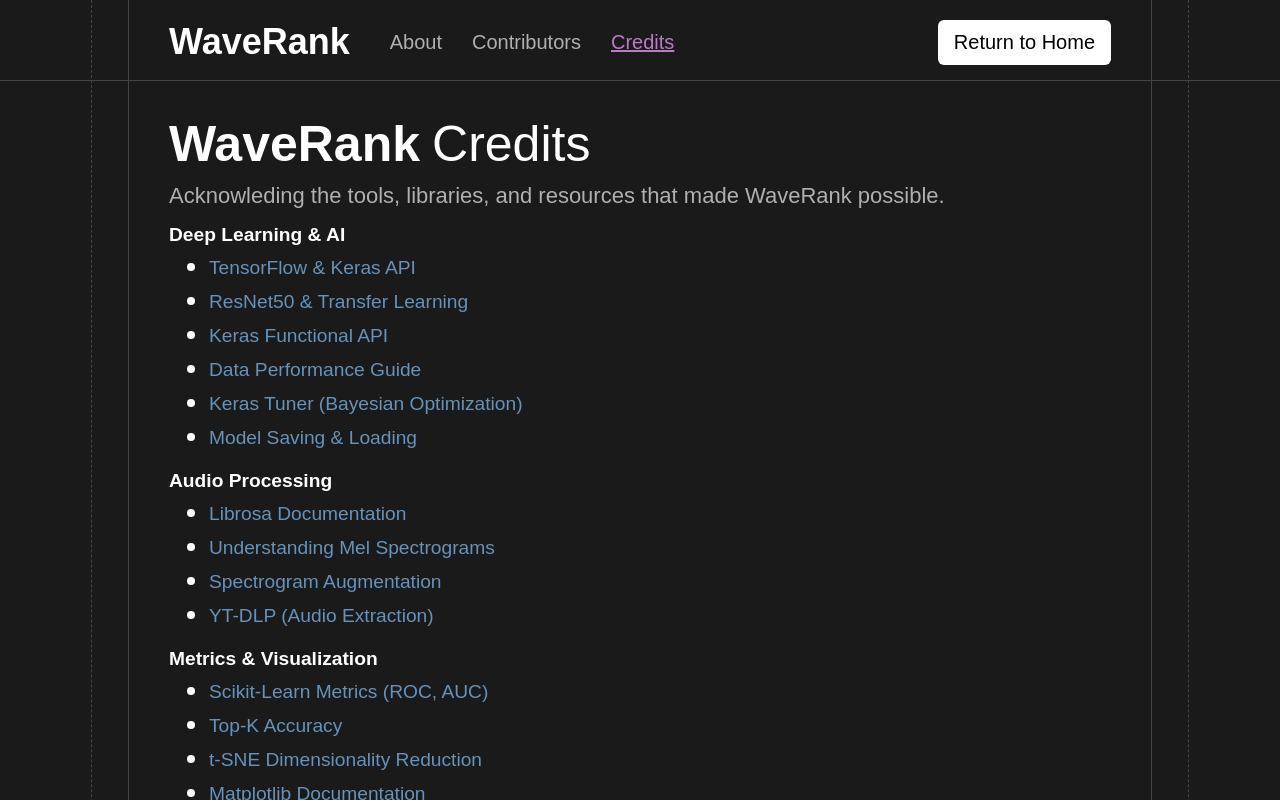
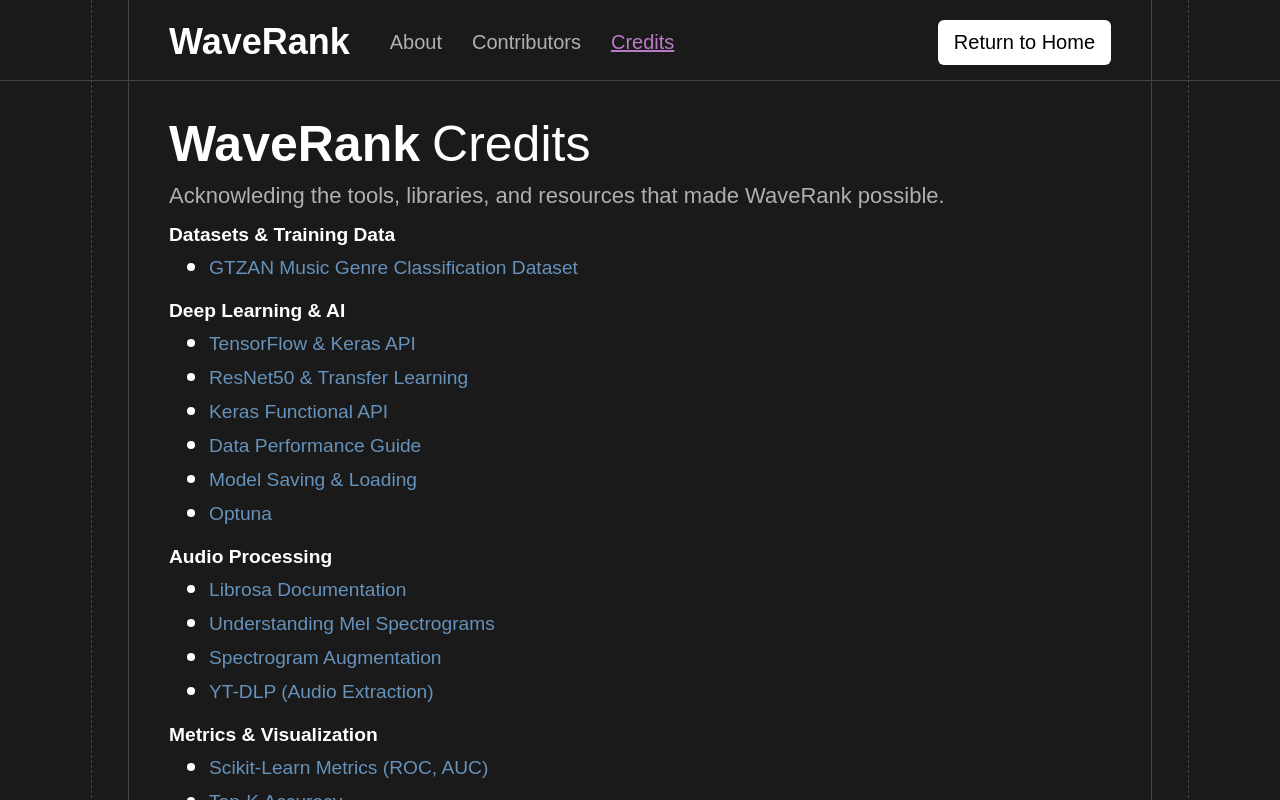
Before and after one commit to WaveRank/waverank, a React (Vite) app in the folder webapp/client/: page /credits in a window 1280 px wide. Shown: the top 800 px of the page. Built offline with nearby package versions, Linux system fonts and the light colour scheme; a web font is replaced by a local one.

Commit message:
Switch Keras credit to Optuna, add GTZAN

```diff
--- a/webapp/client/src/pages/CreditsPage.jsx
+++ b/webapp/client/src/pages/CreditsPage.jsx
@@ -2,6 +2,15 @@
 
 export default function CreditsPage() {
     const credits = [
+        {
+            category: "Datasets & Training Data",
+            items: [
+                {
+                    name: "GTZAN Music Genre Classification Dataset",
+                    url: "https://www.kaggle.com/datasets/andradaolteanu/gtzan-dataset-music-genre-classification"
+                }
+            ]
+        },
         {
             category: "Deep Learning & AI",
             items: [
@@ -9,8 +18,8 @@
                 { name: "ResNet50 & Transfer Learning", url: "https://www.tensorflow.org/guide/keras/transfer_learning" },
                 { name: "Keras Functional API", url: "https://www.tensorflow.org/guide/keras/functional_api" },
                 { name: "Data Performance Guide", url: "https://www.tensorflow.org/guide/data_performance" },
-                { name: "Keras Tuner (Bayesian Optimization)", url: "https://keras.io/keras_tuner/api/tuners/bayesian/" },
-                { name: "Model Saving & Loading", url: "https://www.geeksforgeeks.org/machine-learning/save-and-load-models-in-tensorflow/" }
+                { name: "Model Saving & Loading", url: "https://www.geeksforgeeks.org/machine-learning/save-and-load-models-in-tensorflow/" },
+                { name: "Optuna", url: "https://optuna.readthedocs.io/en/stable/" }
             ]
         },
         {
```
